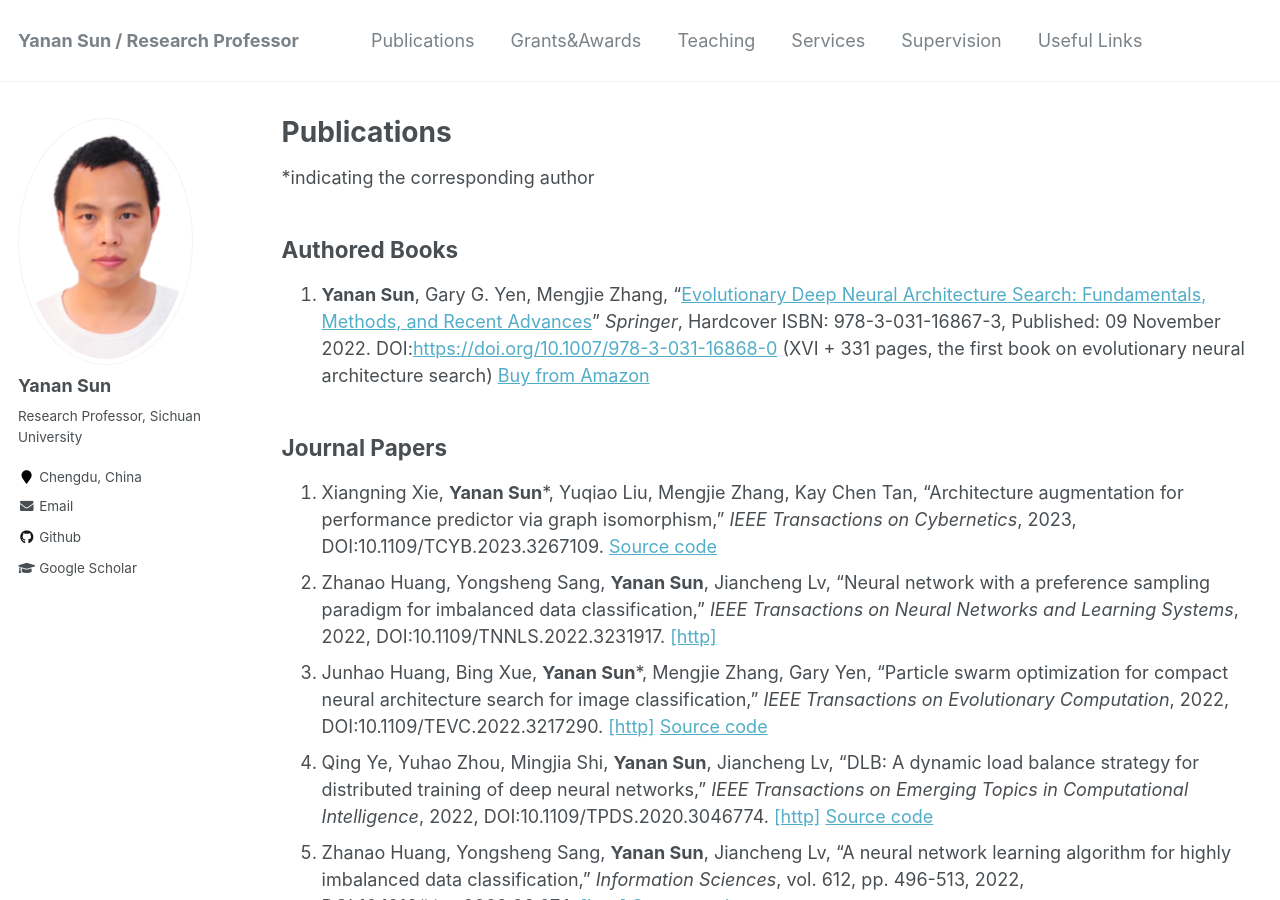
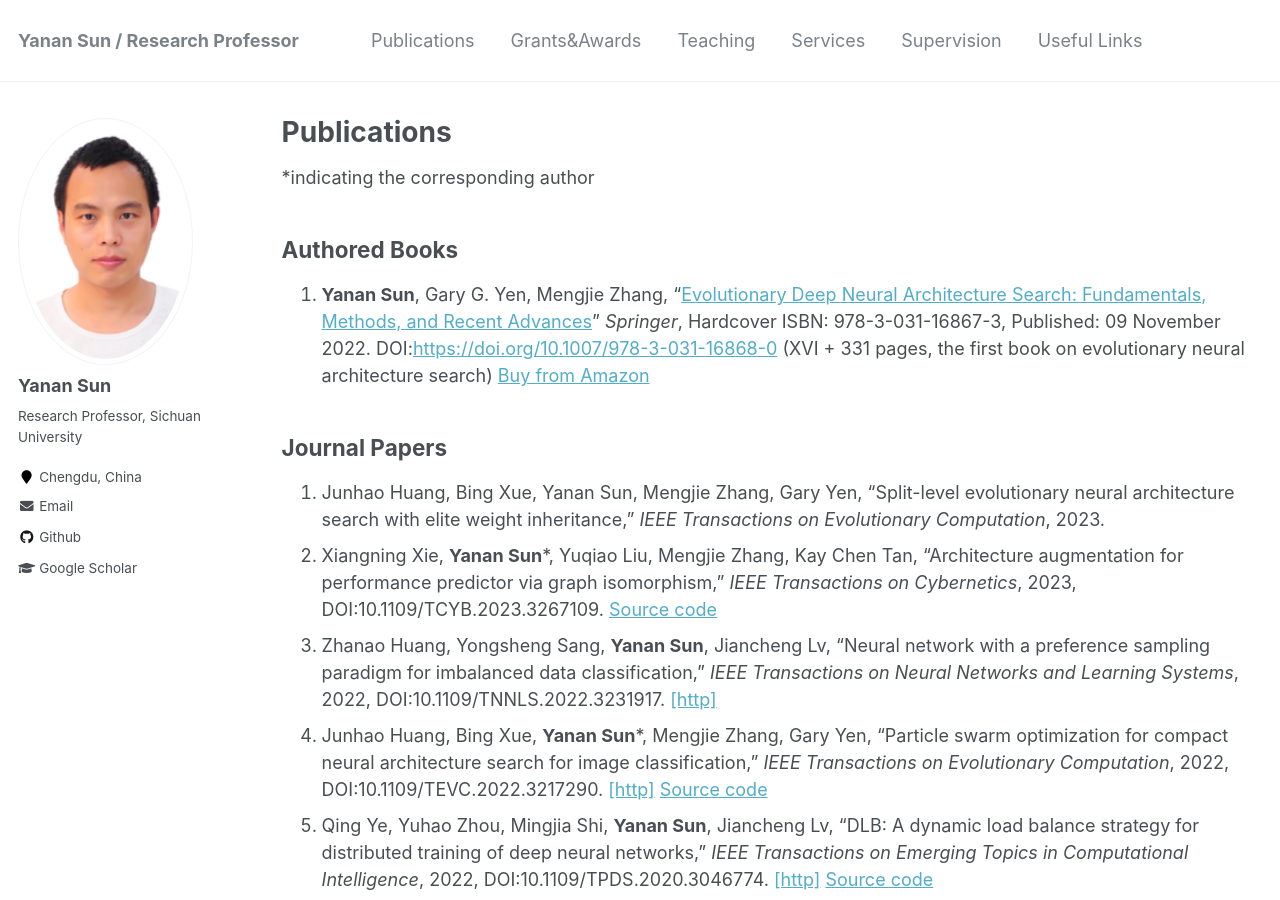
Before and after one commit to yn-sun/yn-sun.github.io, a Jekyll site: the page built from _pages/publications.md, in a window 1280 px wide and 900 px high. Built offline with Jekyll 4.4.1, drawn with Linux system fonts in a browser that asks for light colours; comment, search, counter and statistics services are not loaded.

Commit message:
Update publications.md

```diff
--- a/_pages/publications.md
+++ b/_pages/publications.md
@@ -11,34 +11,35 @@
 
 ## Journal Papers
 
-1. Xiangning Xie, **Yanan Sun***, Yuqiao Liu, Mengjie Zhang, Kay Chen Tan, "Architecture augmentation for performance predictor via graph isomorphism," <i>IEEE Transactions on Cybernetics</i>, 2023, DOI:10.1109/TCYB.2023.3267109. [Source code](https://github.com/Zhi-Han/GIAUG)
-2. Zhanao Huang, Yongsheng Sang, **Yanan Sun**, Jiancheng Lv, "Neural network with a preference sampling paradigm for imbalanced data classification," <i>IEEE Transactions on Neural Networks and Learning Systems</i>, 2022, DOI:10.1109/TNNLS.2022.3231917. [[http]](https://ieeexplore.ieee.org/document/10015661)
-3. Junhao Huang, Bing Xue, **Yanan Sun***, Mengjie Zhang, Gary Yen, "Particle swarm optimization for compact neural architecture search for image classification," <i>IEEE Transactions on Evolutionary Computation</i>, 2022, DOI:10.1109/TEVC.2022.3217290. [[http]](https://ieeexplore.ieee.org/document/9930866) [Source code](https://github.com/HuangJunh/EPCNAS)
-4. Qing Ye, Yuhao Zhou, Mingjia Shi, **Yanan Sun**, Jiancheng Lv, "DLB: A dynamic load balance strategy for distributed training of deep neural networks," <i>IEEE Transactions on Emerging Topics in Computational Intelligence</i>, 2022, DOI:10.1109/TPDS.2020.3046774. [[http]](https://ieeexplore.ieee.org/document/9960865) [Source code](https://github.com/Soptq/Dynamic_Load_Balance_DistributedDNN)
-5. Zhanao Huang, Yongsheng Sang, **Yanan Sun**, Jiancheng Lv, "A neural network learning algorithm for highly imbalanced data classification," <i>Information Sciences</i>, vol. 612, pp. 496-513, 2022, DOI:10.1016/j.ins.2022.08.074.  [[http]](https://www.sciencedirect.com/science/article/pii/S0020025522009847)  [Source code](https://github.com/yn-sun/paper_source_code/tree/main/ZAH_IS_Paper)
-6. Xiangning Xie, Yuqiao Liu, **Yanan Sun***, Gary G. Yen, Bing Xue, Mengjie Zhang, "BenchENAS: A benchmarking platform for evolutionary neural architecture search," <i>IEEE Transactions on Evolutionary Computation</i>, vol. 26, no. 6, pp. 1473-1485, 2022, DOI:10.1109/TEVC.2022.3147526. [[http]](https://ieeexplore.ieee.org/document/9697075)  [Source code](https://benchenas.com/)
-7. **Yanan Sun**, Gary G. Yen, Bing Xue, Mengjie Zhang, Jiancheng Lv, "ArcText: A unified text approach to describing convolutional neural network architectures," <i>IEEE Transactions on Artificial Intelligence</i>, vol. 3, no. 4, pp. 526-540, 2022, DOI:10.1109/TAI.2021.3128502. [[http]](https://ieeexplore.ieee.org/document/9618852) [Source code](https://github.com/yn-sun/arctext)&nbsp;&nbsp;<span style="color: #FF0000">Research Frontier Paper (ONLY one per issue)</span>
-8. Siyi Li, **Yanan Sun***, Gary G. Yen, Mengjie Zhang, "Automatic design of convolutional neural network architectures under resource constraints", <i>IEEE Transactions on Neural Networks and Learning Systems</i>, 2021, DOI:10.1109/TNNLS.2021.3123105. [[http]](https://ieeexplore.ieee.org/document/9609007) [Source code](https://github.com/LLLsy-0868/CH-CNN)
-9. Yunhong Gong, **Yanan Sun***, Dezhong Peng, Peng Chen, Zhongtai Yan, Ke Yang, "Analyze COVID-19 CT images based on evolutionary algorithm with dynamic searching space", <i>Complex & Intelligent Systems</i>, vol. 7. pp. 3195-3209, 2021. DOI:10.1007/s40747-021-00513-8. [[http]](https://link.springer.com/article/10.1007%2Fs40747-021-00513-8) [Source code](https://github.com/yh-gong/EAVLCOVID)
-10. Yuqiao Liu, **Yanan Sun***, Bing Xue, Mengjie Zhang, Gary Yen, Kay Chen Tan, "A survey on evolutionary neural architecture search," <i>IEEE Transactions on Neural Networks and Learning Systems</i>, vol. 34, no. 2, pp. 550-570, 2023. DOI:10.1109/TNNLS.2021.3100554. [[http]](https://ieeexplore.ieee.org/abstract/document/9508774)&nbsp;&nbsp;<span style="color: #FF0000">Research Frontier Paper (ONLY one per issue)</span>
-11. **Yanan Sun**, Xian Sun, Yuhan Fang, Gary G. Yen, Yuqiao Liu, "A novel training protocol for performance predictors of evolutionary neural architecture search algorithms," <i>IEEE Transactions on Evolutionary Computation</i>, vol. 25, no. 3, pp. 524-536, 2021. DOI:10.1109/TEVC.2021.3055076. [[http]](https://ieeexplore.ieee.org/document/9336721) [Experimental Data](https://github.com/yn-sun/PRI)
-12. Yao Chen, **Yanan Sun***, Jiancheng Lv, Bijue Jia, Xiaoming Huang, "End-to-end heart sound segmentation using deep convolutional recurrent network," <i>Complex & Intelligent Systems</i>, vol. 7, pp. 2103–2117, 2021. DOI:10.1007/s40747-021-00325-w. [[http]](https://link.springer.com/article/10.1007/s40747-021-00325-w) [Source code](https://github.com/yn-sun/paper_source_code/tree/main/CLSTM)
-13. Xiangru Chen, **Yanan Sun***, Mengjie Zhang, Dezhong Peng, "Evolving deep convolutional variational autoencoders for image classification," <i>IEEE Transactions on Evolutionary Computation</i>, vol. 25, no. 5, pp. 815-829, 2021. DOI:10.1109/TEVC.2020.3047220. [[http]](https://ieeexplore.ieee.org/document/9306892) [Source code](https://github.com/yn-sun/evovae)
-14. Qing Ye, **Yanan Sun**\*, Jixin Zhang, Jiancheng Lv\*, "A distributed framework for EA-based NAS," <i>IEEE Transactions on Parallel and Distributed Systems</i>, vol. 32, no. 7, pp. 1753-1764, 2020. DOI:10.1109/TPDS.2020.3046774. [[http]](https://ieeexplore.ieee.org/document/9305984) [Source code](https://github.com/Fuyeking/Distributed-EA-based-NAS)
-15. Yao Chen, Jiancheng Lv, **Yanan Sun**, Bijue Jia, "Heart sound segmentation via duration long–short term memory neural network," <i>Applied Soft Computing</i>, vol. 95, pp. 106540, 2020. DOI:10.1016/j.asoc.2020.106540. [[http]](https://www.sciencedirect.com/science/article/abs/pii/S1568494620304798) [Source code](https://github.com/yn-sun/paper_source_code/tree/main/Duration_LSTM)
-16. **Yanan Sun**, Bing Xue, Mengjie Zhang, Gary G. Yen, Jiancheng Lv, "Automatically designing CNN architectures using genetic algorithm for image classification," <i>IEEE Transactions on Cybernetics</i>, vol. 50, no. 9, pp. 3840-3854, 2020. DOI:10.1109/TCYB.2020.2983860. [[http]](https://ieeexplore.ieee.org/document/9075201) [Source code](https://github.com/yn-sun/cnn-ga) <span style="color: #FF0000">ESI Hot Paper (TOP 0.1% worldwide)</span>&nbsp;and also&nbsp;<span style="color: #FF0000">Highly Cited Paper (TOP 1% worldwide)</span>
-17. **Yanan Sun**, Bing Xue, Mengjie Zhang, Gary G. Yen, "Completely automated CNN architecture design based on blocks," <i>IEEE Transactions on Neural Networks and Learning Systems</i>, vol. 31, no. 4, pp. 1242-1254, 2020. DOI: 10.1109/TNNLS.2019.2919608. [[http]](https://ieeexplore.ieee.org/document/8742788/) [Source code](https://github.com/yn-sun/ea-cnn) <span style="color: #FF0000">Highly Cited Paper (TOP 1% worldwide)</span>&nbsp;and also &nbsp;<span style="color: #FF0000">Research Frontier Paper (ONLY one per issue)</span>
-18. **Yanan Sun**, Bing Xue, Mengjie Zhang, Gary G. Yen, "Evolving deep convolutional neural networks for image classification," <i>IEEE Transactions on Evolutionary Computation</i>, vol. 24, no. 2, pp. 394-407, 2020. DOI: 10.1109/TEVC.2019.2916183. [[http]](https://ieeexplore.ieee.org/abstract/document/8712430) [Source code](https://github.com/yn-sun/evocnn) <span style="color: #FF0000">Highly Cited Paper (TOP 1% worldwide)</span>&nbsp;and also &nbsp;<span style="color: #FF0000">ESI Hot Paper (TOP 0.1% worldwide)</span>&nbsp;and also &nbsp;<span style="color: #FF0000">Research Frontier Paper (ONLY one per issue)</span>
-19. **Yanan Sun**, Handing Wang, Bing Xue, Yaochu Jin, Gary G. Yen, Mengjie Zhang, "Surrogate-assisted evolutionary deep learning using an end-to-end random forest-based performance predictor," <i>IEEE Transactions on Evolutionary Computation</i>, vol. 24, no. 2, pp. 350-364, 2020. DOI:10.1109/TEVC.2019.2924461. [[http]](https://ieeexplore.ieee.org/document/8744404) [Source code](https://github.com/yn-sun/e2epp)
-20. **Yanan Sun**, Bing Xue, Mengjie Zhang, Gary G. Yen, "A new two-stage evolutionary algorithm for many-objective optimization," <i>IEEE Transactions on Evolutionary Computation</i>, vol. 23, no. 5, pp. 748-761, 2019. DOI: 10.1109/TEVC.2018.2882166. [[http]](https://ieeexplore.ieee.org/document/8540041/) The [source code](https://github.com/BIMK/PlatEMO/tree/master/PlatEMO/Algorithms/MaOEA-IT) has been integrated into the PlatEMO.
-21. Harith Al-Sahaf, Ying Bi, Qi Chen, Yi Mei, **Yanan Sun**, Binh Tran, Bing Xue, Mengjie Zhang (Alphabetical Order), "A survey on evolutionary machine learning,"<i>Journal of the Royal Society of New Zealand</i>, vol. 49, no. 2, pp. 205-228, 2019. DOI: 10.1080/03036758.2019.1609052. [[http]](https://www.tandfonline.com/doi/abs/10.1080/03036758.2019.1609052)
-22. **Yanan Sun**, Bing Xue, Mengjie Zhang, Gary G. Yen, "A particle swarm optimization-based flexible convolutional auto-encoder for image classification," <i>IEEE Transactions on Neural Networks and Learning Systems</i>, vol. 30, no. 8, pp. 2295-2309, 2019. DOI: 10.1109/TNNLS.2018.2881143. [[http]](https://ieeexplore.ieee.org/document/8571181/) [Source code](https://github.com/yn-sun/evocae)
-23. **Yanan Sun**, Gary G. Yen, Zhang Yi, "IGD indicator-based evolutionary algorithm for many-objective optimization problems," <i>IEEE Transactions on Evolutionary Computation</i>, vol. 23, no. 2, pp.173-187, 2019. DOI: 10.1109/TEVC.2018.2791283. [[http]](https://ieeexplore.ieee.org/document/8249827/) The [source code](https://github.com/BIMK/PlatEMO/tree/master/PlatEMO/Algorithms/MaOEA-IGD) has been integrated into the PlatEMO. <span style="color: #FF0000">Highly Cited Paper (TOP 1% worldwide)</span>&nbsp;and also&nbsp;<span style="color: #FF0000">ESI Hot Paper (TOP 0.1% worldwide)</span>
-24. **Yanan Sun**, Gary G. Yen, Zhang Yi, "Evolving unsupervised deep neural networks for learning meaningful representations," <i>IEEE Transactions on Evolutionary Computation</i>, vol. 23, no. 1, pp. 89-103, 2019. DOI: 10.1109/TEVC.2018.2808689. [[http]](https://ieeexplore.ieee.org/document/8300639/) [Source code](https://github.com/yn-sun/eudnn)
-25. **Yanan Sun**, Gary G. Yen, Zhang Yi, "Improved regularity model-based EDA for many-objective optimization," <i>IEEE Transactions on Evolutionary Computation</i>, vol. 22, no. 5, pp. 662-678, 2018. DOI: 10.1109/TEVC.2018.2794319. [[http]](https://ieeexplore.ieee.org/document/8260905)
-26. **Yanan Sun**, Gary G. Yen, Zhang Yi, "Reference line-based estimation of distribution algorithm for many-objective optimization," <i>Knowledge-Based Systems</i>, vol. 132, pp. 129-143, 2017. DOI: 10.1016/J.KNOSYS.2017.06.021. [[http]](https://www.sciencedirect.com/science/article/pii/S0950705117303015)
-27. **Yanan Sun**, Hua Mao, Yongsheng Sang, Zhang Yi, "Explicit guiding auto-encoders for learning meaningful representation," <i>Neural Computing and Applications</i>, vol. 28, no. 3, pp. 429-436, 2017. DOI: 10.1007/S00521-015-2082-X. [[http]](https://link.springer.com/article/10.1007%2Fs00521-015-2082-x)
-28. **Yanan Sun**, Hua Mao, Quan Guo, Zhang Yi, "Learning a good representation with unsymmetrical auto-encoder," <i>Neural Computing and Applications</i>, vol. 27, no. 5, pp. 1361-1367, 2016. DOI: 10.1007/S00521-015-1939-3. [[http]](https://link.springer.com/article/10.1007/s00521-015-1939-3)
+1. Junhao Huang, Bing Xue, Yanan Sun, Mengjie Zhang, Gary Yen, "Split-level evolutionary neural architecture search with elite weight inheritance," <i>IEEE Transactions on Evolutionary Computation</i>, 2023.
+2. Xiangning Xie, **Yanan Sun***, Yuqiao Liu, Mengjie Zhang, Kay Chen Tan, "Architecture augmentation for performance predictor via graph isomorphism," <i>IEEE Transactions on Cybernetics</i>, 2023, DOI:10.1109/TCYB.2023.3267109. [Source code](https://github.com/Zhi-Han/GIAUG)
+3. Zhanao Huang, Yongsheng Sang, **Yanan Sun**, Jiancheng Lv, "Neural network with a preference sampling paradigm for imbalanced data classification," <i>IEEE Transactions on Neural Networks and Learning Systems</i>, 2022, DOI:10.1109/TNNLS.2022.3231917. [[http]](https://ieeexplore.ieee.org/document/10015661)
+4. Junhao Huang, Bing Xue, **Yanan Sun***, Mengjie Zhang, Gary Yen, "Particle swarm optimization for compact neural architecture search for image classification," <i>IEEE Transactions on Evolutionary Computation</i>, 2022, DOI:10.1109/TEVC.2022.3217290. [[http]](https://ieeexplore.ieee.org/document/9930866) [Source code](https://github.com/HuangJunh/EPCNAS)
+5. Qing Ye, Yuhao Zhou, Mingjia Shi, **Yanan Sun**, Jiancheng Lv, "DLB: A dynamic load balance strategy for distributed training of deep neural networks," <i>IEEE Transactions on Emerging Topics in Computational Intelligence</i>, 2022, DOI:10.1109/TPDS.2020.3046774. [[http]](https://ieeexplore.ieee.org/document/9960865) [Source code](https://github.com/Soptq/Dynamic_Load_Balance_DistributedDNN)
+6. Zhanao Huang, Yongsheng Sang, **Yanan Sun**, Jiancheng Lv, "A neural network learning algorithm for highly imbalanced data classification," <i>Information Sciences</i>, vol. 612, pp. 496-513, 2022, DOI:10.1016/j.ins.2022.08.074.  [[http]](https://www.sciencedirect.com/science/article/pii/S0020025522009847)  [Source code](https://github.com/yn-sun/paper_source_code/tree/main/ZAH_IS_Paper)
+7. Xiangning Xie, Yuqiao Liu, **Yanan Sun***, Gary G. Yen, Bing Xue, Mengjie Zhang, "BenchENAS: A benchmarking platform for evolutionary neural architecture search," <i>IEEE Transactions on Evolutionary Computation</i>, vol. 26, no. 6, pp. 1473-1485, 2022, DOI:10.1109/TEVC.2022.3147526. [[http]](https://ieeexplore.ieee.org/document/9697075)  [Source code](https://benchenas.com/)
+8. **Yanan Sun**, Gary G. Yen, Bing Xue, Mengjie Zhang, Jiancheng Lv, "ArcText: A unified text approach to describing convolutional neural network architectures," <i>IEEE Transactions on Artificial Intelligence</i>, vol. 3, no. 4, pp. 526-540, 2022, DOI:10.1109/TAI.2021.3128502. [[http]](https://ieeexplore.ieee.org/document/9618852) [Source code](https://github.com/yn-sun/arctext)&nbsp;&nbsp;<span style="color: #FF0000">Research Frontier Paper (ONLY one per issue)</span>
+9. Siyi Li, **Yanan Sun***, Gary G. Yen, Mengjie Zhang, "Automatic design of convolutional neural network architectures under resource constraints", <i>IEEE Transactions on Neural Networks and Learning Systems</i>, 2021, DOI:10.1109/TNNLS.2021.3123105. [[http]](https://ieeexplore.ieee.org/document/9609007) [Source code](https://github.com/LLLsy-0868/CH-CNN)
+10. Yunhong Gong, **Yanan Sun***, Dezhong Peng, Peng Chen, Zhongtai Yan, Ke Yang, "Analyze COVID-19 CT images based on evolutionary algorithm with dynamic searching space", <i>Complex & Intelligent Systems</i>, vol. 7. pp. 3195-3209, 2021. DOI:10.1007/s40747-021-00513-8. [[http]](https://link.springer.com/article/10.1007%2Fs40747-021-00513-8) [Source code](https://github.com/yh-gong/EAVLCOVID)
+11. Yuqiao Liu, **Yanan Sun***, Bing Xue, Mengjie Zhang, Gary Yen, Kay Chen Tan, "A survey on evolutionary neural architecture search," <i>IEEE Transactions on Neural Networks and Learning Systems</i>, vol. 34, no. 2, pp. 550-570, 2023. DOI:10.1109/TNNLS.2021.3100554. [[http]](https://ieeexplore.ieee.org/abstract/document/9508774)&nbsp;&nbsp;<span style="color: #FF0000">Research Frontier Paper (ONLY one per issue)</span>
+12. **Yanan Sun**, Xian Sun, Yuhan Fang, Gary G. Yen, Yuqiao Liu, "A novel training protocol for performance predictors of evolutionary neural architecture search algorithms," <i>IEEE Transactions on Evolutionary Computation</i>, vol. 25, no. 3, pp. 524-536, 2021. DOI:10.1109/TEVC.2021.3055076. [[http]](https://ieeexplore.ieee.org/document/9336721) [Experimental Data](https://github.com/yn-sun/PRI)
+13. Yao Chen, **Yanan Sun***, Jiancheng Lv, Bijue Jia, Xiaoming Huang, "End-to-end heart sound segmentation using deep convolutional recurrent network," <i>Complex & Intelligent Systems</i>, vol. 7, pp. 2103–2117, 2021. DOI:10.1007/s40747-021-00325-w. [[http]](https://link.springer.com/article/10.1007/s40747-021-00325-w) [Source code](https://github.com/yn-sun/paper_source_code/tree/main/CLSTM)
+14. Xiangru Chen, **Yanan Sun***, Mengjie Zhang, Dezhong Peng, "Evolving deep convolutional variational autoencoders for image classification," <i>IEEE Transactions on Evolutionary Computation</i>, vol. 25, no. 5, pp. 815-829, 2021. DOI:10.1109/TEVC.2020.3047220. [[http]](https://ieeexplore.ieee.org/document/9306892) [Source code](https://github.com/yn-sun/evovae)
+15. Qing Ye, **Yanan Sun**\*, Jixin Zhang, Jiancheng Lv\*, "A distributed framework for EA-based NAS," <i>IEEE Transactions on Parallel and Distributed Systems</i>, vol. 32, no. 7, pp. 1753-1764, 2020. DOI:10.1109/TPDS.2020.3046774. [[http]](https://ieeexplore.ieee.org/document/9305984) [Source code](https://github.com/Fuyeking/Distributed-EA-based-NAS)
+16. Yao Chen, Jiancheng Lv, **Yanan Sun**, Bijue Jia, "Heart sound segmentation via duration long–short term memory neural network," <i>Applied Soft Computing</i>, vol. 95, pp. 106540, 2020. DOI:10.1016/j.asoc.2020.106540. [[http]](https://www.sciencedirect.com/science/article/abs/pii/S1568494620304798) [Source code](https://github.com/yn-sun/paper_source_code/tree/main/Duration_LSTM)
+17. **Yanan Sun**, Bing Xue, Mengjie Zhang, Gary G. Yen, Jiancheng Lv, "Automatically designing CNN architectures using genetic algorithm for image classification," <i>IEEE Transactions on Cybernetics</i>, vol. 50, no. 9, pp. 3840-3854, 2020. DOI:10.1109/TCYB.2020.2983860. [[http]](https://ieeexplore.ieee.org/document/9075201) [Source code](https://github.com/yn-sun/cnn-ga) <span style="color: #FF0000">ESI Hot Paper (TOP 0.1% worldwide)</span>&nbsp;and also&nbsp;<span style="color: #FF0000">Highly Cited Paper (TOP 1% worldwide)</span>
+18. **Yanan Sun**, Bing Xue, Mengjie Zhang, Gary G. Yen, "Completely automated CNN architecture design based on blocks," <i>IEEE Transactions on Neural Networks and Learning Systems</i>, vol. 31, no. 4, pp. 1242-1254, 2020. DOI: 10.1109/TNNLS.2019.2919608. [[http]](https://ieeexplore.ieee.org/document/8742788/) [Source code](https://github.com/yn-sun/ea-cnn) <span style="color: #FF0000">Highly Cited Paper (TOP 1% worldwide)</span>&nbsp;and also &nbsp;<span style="color: #FF0000">Research Frontier Paper (ONLY one per issue)</span>
+19. **Yanan Sun**, Bing Xue, Mengjie Zhang, Gary G. Yen, "Evolving deep convolutional neural networks for image classification," <i>IEEE Transactions on Evolutionary Computation</i>, vol. 24, no. 2, pp. 394-407, 2020. DOI: 10.1109/TEVC.2019.2916183. [[http]](https://ieeexplore.ieee.org/abstract/document/8712430) [Source code](https://github.com/yn-sun/evocnn) <span style="color: #FF0000">Highly Cited Paper (TOP 1% worldwide)</span>&nbsp;and also &nbsp;<span style="color: #FF0000">ESI Hot Paper (TOP 0.1% worldwide)</span>&nbsp;and also &nbsp;<span style="color: #FF0000">Research Frontier Paper (ONLY one per issue)</span>
+20. **Yanan Sun**, Handing Wang, Bing Xue, Yaochu Jin, Gary G. Yen, Mengjie Zhang, "Surrogate-assisted evolutionary deep learning using an end-to-end random forest-based performance predictor," <i>IEEE Transactions on Evolutionary Computation</i>, vol. 24, no. 2, pp. 350-364, 2020. DOI:10.1109/TEVC.2019.2924461. [[http]](https://ieeexplore.ieee.org/document/8744404) [Source code](https://github.com/yn-sun/e2epp)
+21. **Yanan Sun**, Bing Xue, Mengjie Zhang, Gary G. Yen, "A new two-stage evolutionary algorithm for many-objective optimization," <i>IEEE Transactions on Evolutionary Computation</i>, vol. 23, no. 5, pp. 748-761, 2019. DOI: 10.1109/TEVC.2018.2882166. [[http]](https://ieeexplore.ieee.org/document/8540041/) The [source code](https://github.com/BIMK/PlatEMO/tree/master/PlatEMO/Algorithms/MaOEA-IT) has been integrated into the PlatEMO.
+22. Harith Al-Sahaf, Ying Bi, Qi Chen, Yi Mei, **Yanan Sun**, Binh Tran, Bing Xue, Mengjie Zhang (Alphabetical Order), "A survey on evolutionary machine learning,"<i>Journal of the Royal Society of New Zealand</i>, vol. 49, no. 2, pp. 205-228, 2019. DOI: 10.1080/03036758.2019.1609052. [[http]](https://www.tandfonline.com/doi/abs/10.1080/03036758.2019.1609052)
+23. **Yanan Sun**, Bing Xue, Mengjie Zhang, Gary G. Yen, "A particle swarm optimization-based flexible convolutional auto-encoder for image classification," <i>IEEE Transactions on Neural Networks and Learning Systems</i>, vol. 30, no. 8, pp. 2295-2309, 2019. DOI: 10.1109/TNNLS.2018.2881143. [[http]](https://ieeexplore.ieee.org/document/8571181/) [Source code](https://github.com/yn-sun/evocae)
+24. **Yanan Sun**, Gary G. Yen, Zhang Yi, "IGD indicator-based evolutionary algorithm for many-objective optimization problems," <i>IEEE Transactions on Evolutionary Computation</i>, vol. 23, no. 2, pp.173-187, 2019. DOI: 10.1109/TEVC.2018.2791283. [[http]](https://ieeexplore.ieee.org/document/8249827/) The [source code](https://github.com/BIMK/PlatEMO/tree/master/PlatEMO/Algorithms/MaOEA-IGD) has been integrated into the PlatEMO. <span style="color: #FF0000">Highly Cited Paper (TOP 1% worldwide)</span>&nbsp;and also&nbsp;<span style="color: #FF0000">ESI Hot Paper (TOP 0.1% worldwide)</span>
+25. **Yanan Sun**, Gary G. Yen, Zhang Yi, "Evolving unsupervised deep neural networks for learning meaningful representations," <i>IEEE Transactions on Evolutionary Computation</i>, vol. 23, no. 1, pp. 89-103, 2019. DOI: 10.1109/TEVC.2018.2808689. [[http]](https://ieeexplore.ieee.org/document/8300639/) [Source code](https://github.com/yn-sun/eudnn)
+26. **Yanan Sun**, Gary G. Yen, Zhang Yi, "Improved regularity model-based EDA for many-objective optimization," <i>IEEE Transactions on Evolutionary Computation</i>, vol. 22, no. 5, pp. 662-678, 2018. DOI: 10.1109/TEVC.2018.2794319. [[http]](https://ieeexplore.ieee.org/document/8260905)
+27. **Yanan Sun**, Gary G. Yen, Zhang Yi, "Reference line-based estimation of distribution algorithm for many-objective optimization," <i>Knowledge-Based Systems</i>, vol. 132, pp. 129-143, 2017. DOI: 10.1016/J.KNOSYS.2017.06.021. [[http]](https://www.sciencedirect.com/science/article/pii/S0950705117303015)
+28. **Yanan Sun**, Hua Mao, Yongsheng Sang, Zhang Yi, "Explicit guiding auto-encoders for learning meaningful representation," <i>Neural Computing and Applications</i>, vol. 28, no. 3, pp. 429-436, 2017. DOI: 10.1007/S00521-015-2082-X. [[http]](https://link.springer.com/article/10.1007%2Fs00521-015-2082-x)
+29. **Yanan Sun**, Hua Mao, Quan Guo, Zhang Yi, "Learning a good representation with unsymmetrical auto-encoder," <i>Neural Computing and Applications</i>, vol. 27, no. 5, pp. 1361-1367, 2016. DOI: 10.1007/S00521-015-1939-3. [[http]](https://link.springer.com/article/10.1007/s00521-015-1939-3)
 
 
 
```
